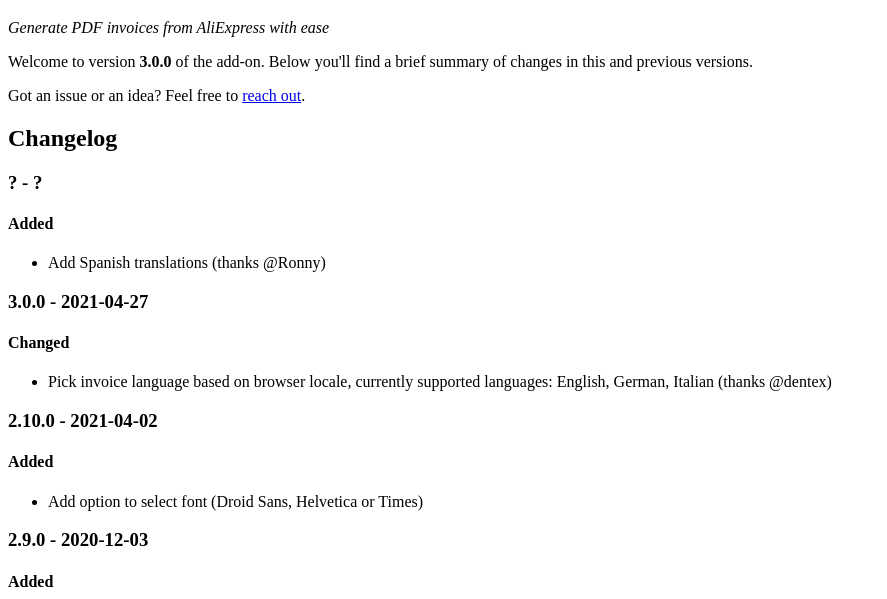
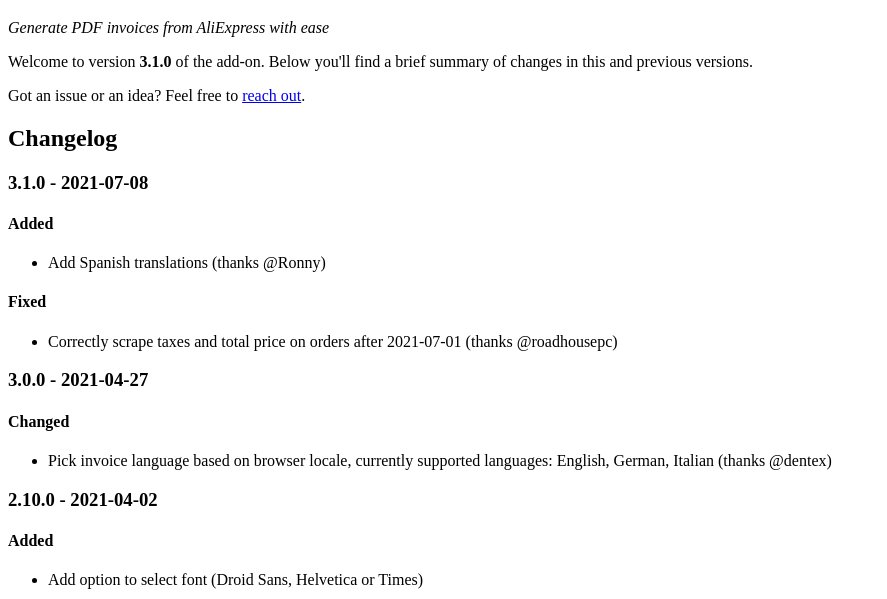
Before and after one commit to Johennes/aliexpress-invoice-generator, a browser extension: page views/upboard.html in a window 1280 px wide. Shown: the part 201-800 px from the top of the page, without its empty margins (0-887 px from the left). Drawn offline with Linux system fonts and the light colour scheme.

Commit message:
Prepare for 3.1.0

```diff
--- a/views/upboard.html
+++ b/views/upboard.html
@@ -30,16 +30,20 @@
         <i>Generate PDF invoices from AliExpress with ease</i>
       </p>
       <p>
-          Welcome to version <b>3.0.0</b> of the add-on. Below you'll find a brief summary of changes in this and previous versions.
+          Welcome to version <b>3.1.0</b> of the add-on. Below you'll find a brief summary of changes in this and previous versions.
       </p>
       <p>
           Got an issue or an idea? Feel free to <a href="mailto:n0-0ne+aliexpress-invoice-generator@mailbox.org">reach out</a>.
       </p>
       <h2>Changelog</h2>
-      <h3>? - ?</h3>
+      <h3>3.1.0 - 2021-07-08</h3>
       <h4>Added</h4>
       <ul>
         <li>Add Spanish translations (thanks @Ronny)</li>
+      </ul>
+      <h4>Fixed</h4>
+      <ul>
+        <li>Correctly scrape taxes and total price on orders after 2021-07-01 (thanks @roadhousepc)</li>
       </ul>
       <h3>3.0.0 - 2021-04-27</h3>
       <h4>Changed</h4>
```
Also changed, not shown: CHANGELOG.md, manifest.json.
